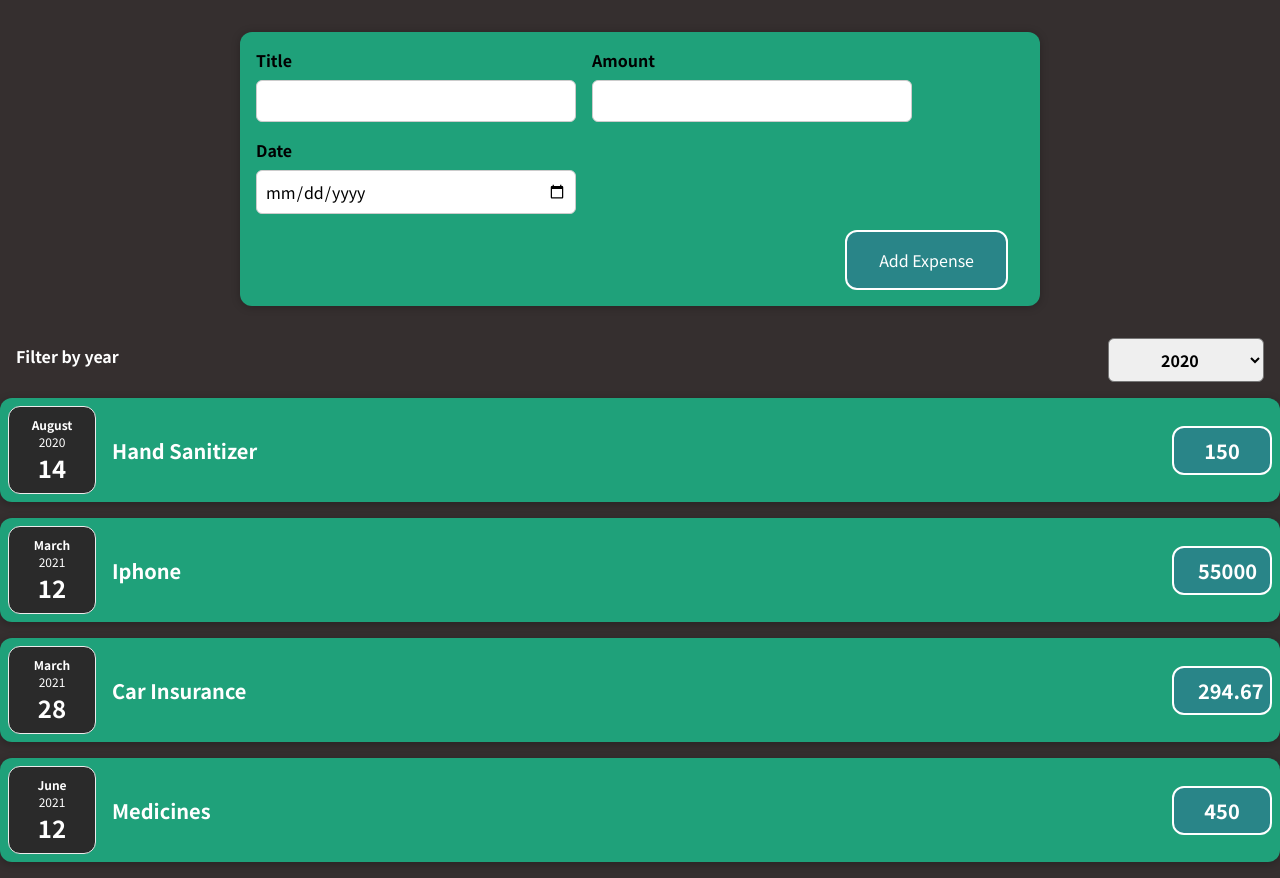
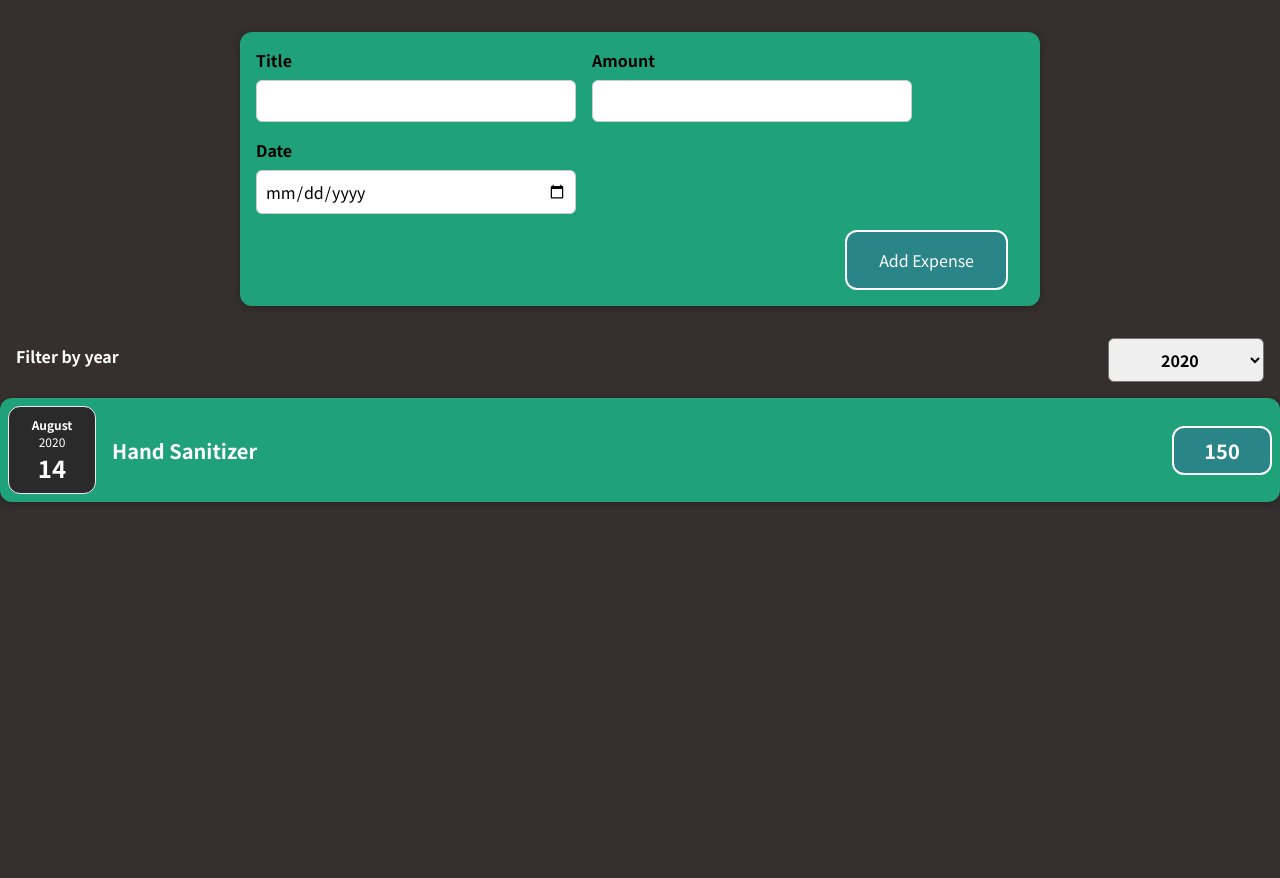
Before and after one commit to ransombug/React-Expense_Tracker, a React (Create React App) app: page / in a window 1280 px wide. After the commit the page ends 800 px from the top, so only its background shows below. Built offline with nearby package versions, Linux system fonts and the light colour scheme.

Commit message:
conditional render 1

```diff
--- a/src/Components/Expenses/Expenses.js
+++ b/src/Components/Expenses/Expenses.js
@@ -13,6 +13,24 @@ const Expenses = ({ items }) => {
     setFilteredYear(selectedYear);
   };
 
+  const filteredExpenses = items.filter((x) => {
+    return x.date.getFullYear().toString() === filteredYear;
+  });
+
+  // Logic olaced outside JSX for code readability
+  let expensesContent = <h4 style={{ color: "white" }}>No Expenses Found !</h4>;
+
+  if (filteredExpenses.length > 0) {
+    expensesContent = filteredExpenses.map((x) => (
+      <ExpenseItem
+        key={uuid()}
+        title={x.title}
+        amount={x.amount}
+        date={x.date}
+      />
+    ));
+  }
+
   return (
     <div>
       <ExpenseFilter
@@ -20,14 +38,8 @@ const Expenses = ({ items }) => {
         onChangeFilter={filterChangeHandler}
       />
 
-      {items.map((x) => (
-        <ExpenseItem
-          key={uuid()}
-          title={x.title}
-          amount={x.amount}
-          date={x.date}
-        />
-      ))}
+      {/* Outputting Conditional content */}
+      {expensesContent}
     </div>
   );
 };
--- a/src/Components/NewExpense/ExpenseForm.js
+++ b/src/Components/NewExpense/ExpenseForm.js
@@ -48,6 +48,7 @@ const ExpenseForm = ({ onSaveExpenseData }) => {
             type="text"
             value={enteredTitle}
             onChange={titleChangeHandler}
+            required
           />
         </div>
         <div className="new-expense__control">
@@ -58,6 +59,7 @@ const ExpenseForm = ({ onSaveExpenseData }) => {
             step="0.01"
             value={enteredAmount}
             onChange={amountChangeHandler}
+            required
           />
         </div>
         <div className="new-expense__control">
@@ -68,6 +70,7 @@ const ExpenseForm = ({ onSaveExpenseData }) => {
             max="2022-12-31"
             value={enteredDate}
             onChange={dateChangeHandler}
+            required
           />
         </div>
       </div>
```
Also changed, not shown: 1 other file (tests, documents, lock files or other folders).
